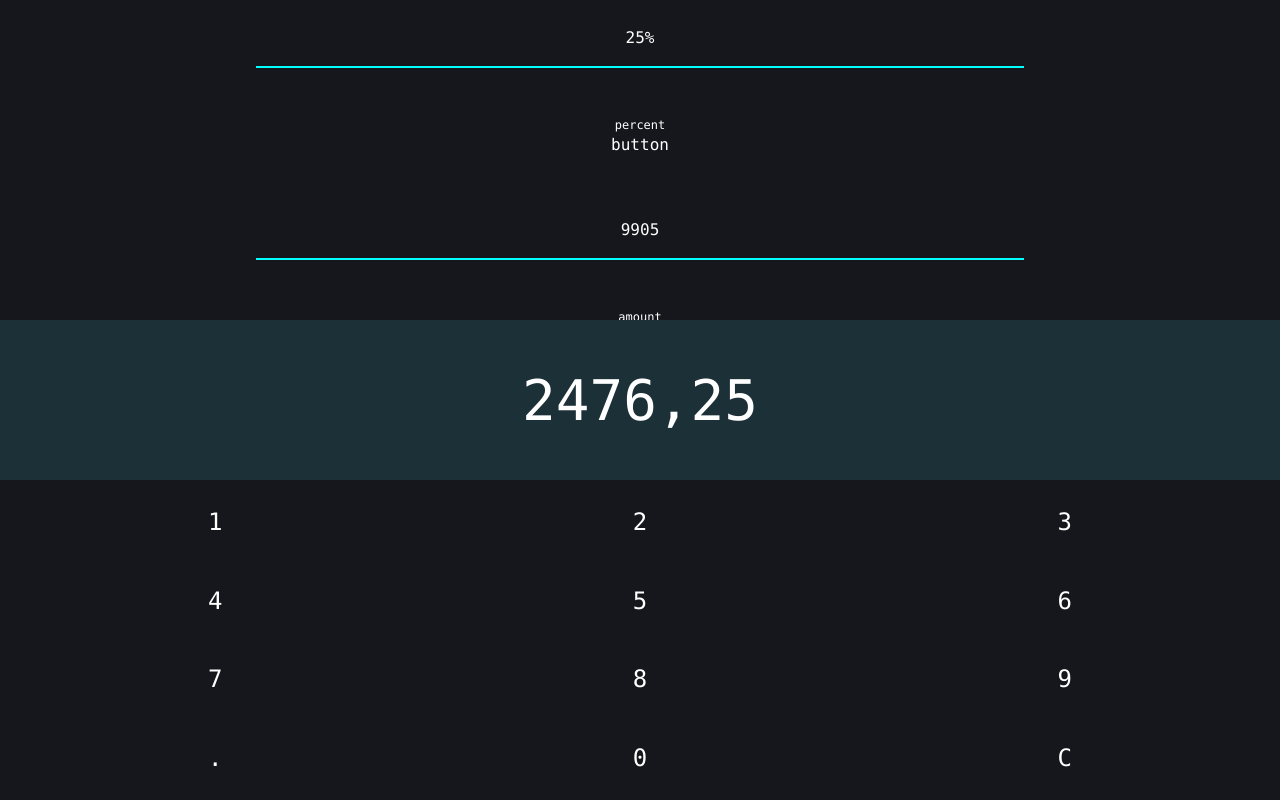
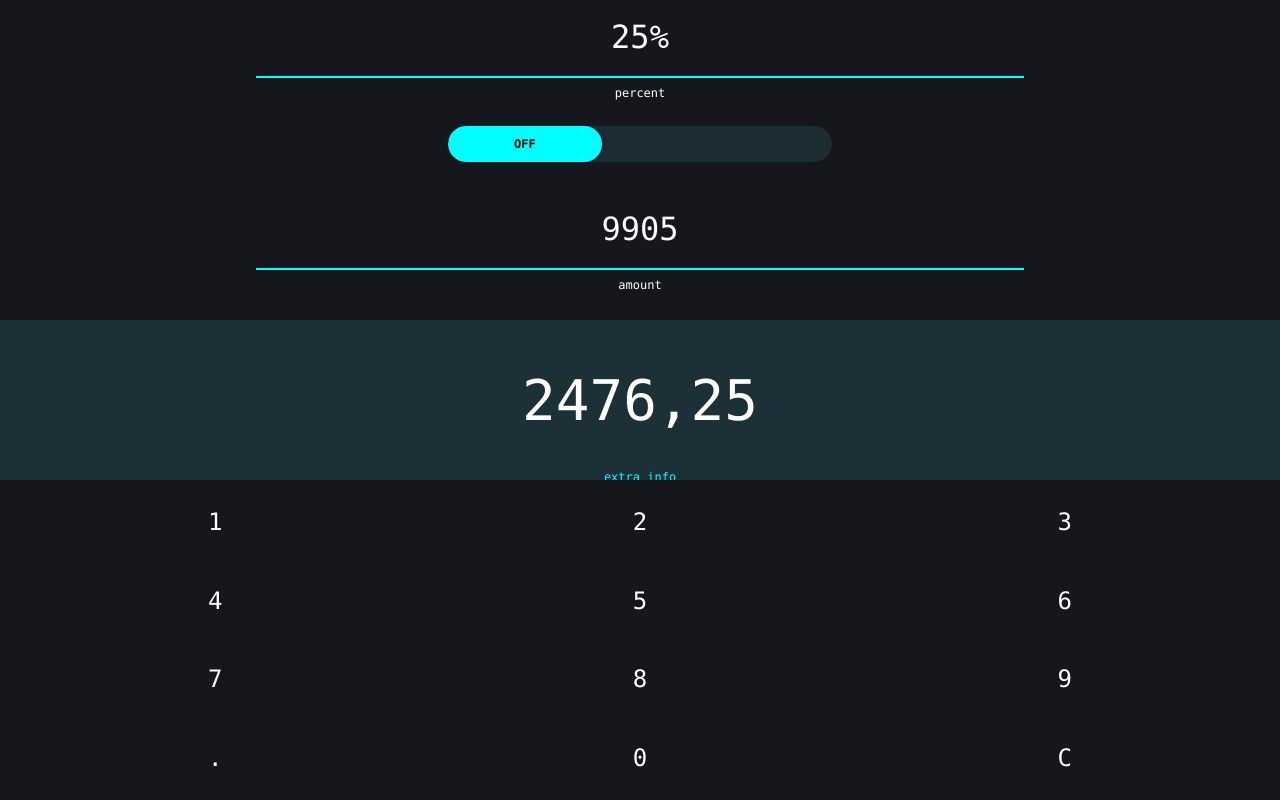
Before and after one commit to WLLR9505/pctg-calc, a plain HTML site: page index.html in a window 1280 px wide. Drawn offline with Linux system fonts and the light colour scheme.

Commit message:
Botão Switch adicionado

```diff
--- a/css/styles.css
+++ b/css/styles.css
@@ -6,6 +6,7 @@ body {
     position: absolute;
     font-family: consolas;
     color: white;
+    user-select: none;
 }
 
 
@@ -22,6 +23,7 @@ body {
 #percent, #amount {
     border-bottom: 2px solid cyan;
     padding-bottom: 2.5%;
+    font-size: 4vh;
 }
 
 #percent, .lil-subtitle#sub-percent{
@@ -29,7 +31,10 @@ body {
 }
 
 #switch {
-    grid-area: btn;
+    grid-area: switch;
+    display: grid;
+    align-items: center;
+    padding-left: 25%;
 }
 
 #amount, .lil-subtitle#sub-amount {
@@ -38,7 +43,7 @@ body {
 
 .lil-subtitle {
     font-size: 1.5vh;
-    padding-top: 20%;
+    padding-top: 90px;
 }
 
 #info {
@@ -48,11 +53,18 @@ body {
     text-align: center;
 
     grid-template-areas: "percent"
-                         "btn"
+                         "switch"
                          "amount";
     grid-template-rows: 30% 30% 30%;
     width: 60%;
     margin-left: 20%;
+}
+
+#sub-result {
+    grid-area: result;
+    padding-top: 150px;
+    text-align: center;
+    color: cyan;
 }
 
 #result {
@@ -88,4 +100,5 @@ td {
 td:hover{
     transition: 0.1s;
     background-color: #1c3038;
+    color: cyan;
 }
--- /dev/null
+++ b/css/switch.css
@@ -0,0 +1,79 @@
+.toogle-button-cover {
+    position: relative;
+    width: 75%;
+    height: 150%;
+    box-sizing: border-box;
+}
+
+.button-cover, .dot, .layer {
+    position: absolute;
+    top: 0;
+    right: 0;
+    bottom: 0;
+    left: 0;
+}
+
+.button#button-1 {
+    position: relative;
+    height: 25%;
+    overflow: hidden;
+}
+
+.button.r, .button.r .layer {
+    border-radius: 100px;
+}
+
+.checkbox {
+    position: relative;
+    width: 100%;
+    height: 100%;
+    padding: 0;
+    margin: 0;
+    opacity: 0;
+    cursor: pointer;
+    z-index: 3;
+}
+
+.dot {
+    z-index: 2;
+}
+
+.layer {
+    width: 100%;
+    background-color: #1c2c33;
+    transition: 0.3s ease all;
+    z-index: 1;
+}
+
+#button-1 .dot::before {
+    content: 'OFF';
+    position: absolute;
+    display: grid;
+    align-items: center;
+    left: 0;
+    width: 40%;
+    height: 100%;
+    color: #000;
+    font-size: 1.5vh;
+    font-weight: bold;
+    text-align: center;
+    line-height: 1;
+    background-color: cyan;
+    border-radius: 50px;
+    transition: 0.3s cubic-bezier(0.18, 0.89, 0.35, 1.15) all;
+}
+
+#button-1 .checkbox:checked + .dot::before {
+    content: 'OF';
+    left: 60%;
+    color: #fff;
+    background-color: #ff0000;
+}
+
+#button-1 .checkbox:checked ~ .layer {
+    background-color: #331c1c;
+}
+
+#button-1 .dot, #button-1 .dot:before, #button-1 .layer {
+    transition: 0.3s ease all;
+}
--- a/index.html
+++ b/index.html
@@ -2,7 +2,8 @@
 <html>
     <head>
         <meta charset="utf-8">
-        <title>Calculadora Electron</title>
+        <title>Percent Calculator</title>
+        <link href="css/switch.css" rel="stylesheet" type="text/css"/>
         <link href="css/styles.css" rel="stylesheet" type="text/css"/>
     </head>
     <body>
@@ -10,11 +11,18 @@
         <div id="info">
             <span id="percent">25%</span>
             <span class="lil-subtitle" id="sub-percent">percent</span>
-            <span id="switch">button</span>
+            <span id="switch" class="toogle-button-cover">
+                    <div class="button r" id="button-1">
+                        <input type="checkbox" class="checkbox">
+                        <div class="dot"></div>
+                        <div class="layer"></div>
+                    </div>
+            </span>
             <span id="amount">9905</span>
             <span class="lil-subtitle" id="sub-amount">amount</span>
         </div>
         <div id="result">2476,25</div>
+        <span class="lil-subtitle" id="sub-result">extra info</span>
             <table id="keyboard">
                 <tr>
                     <td class=button>1</td><td class=button>2</td><td class=button>3</td>
```
